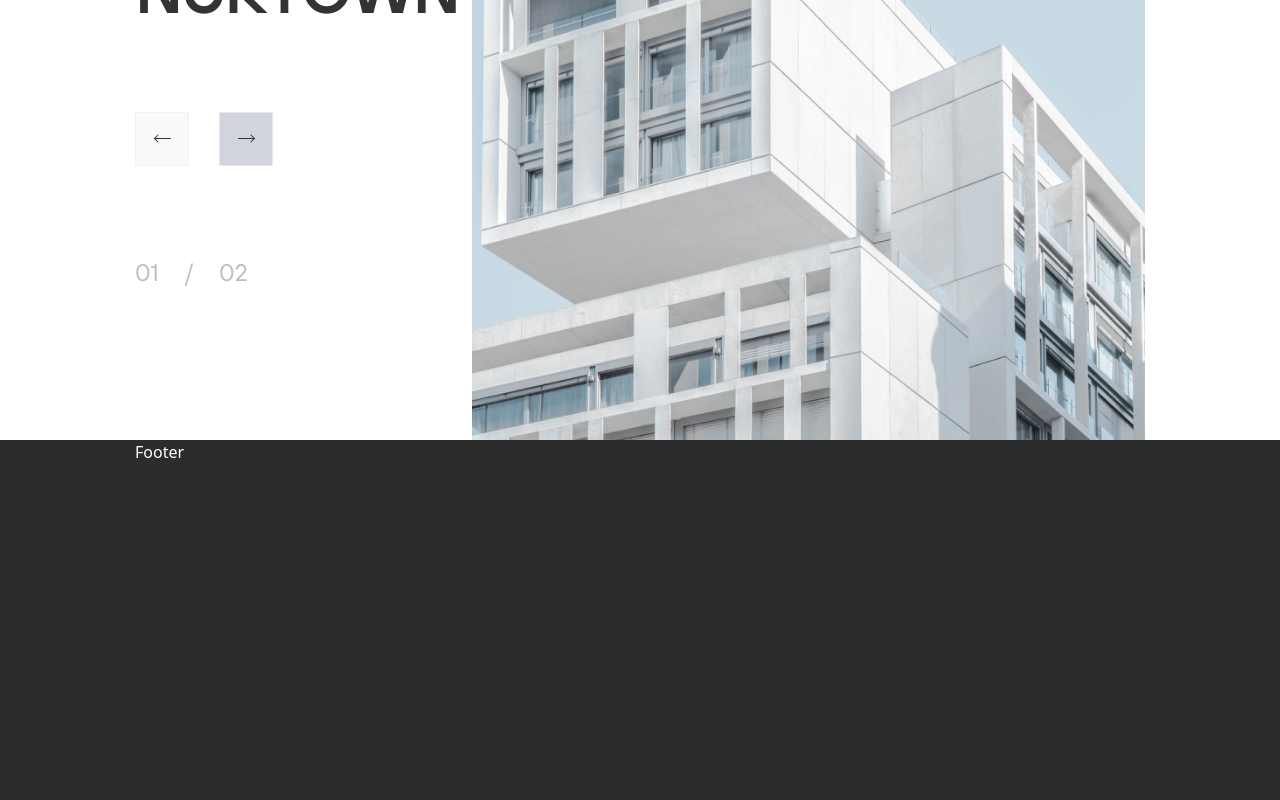
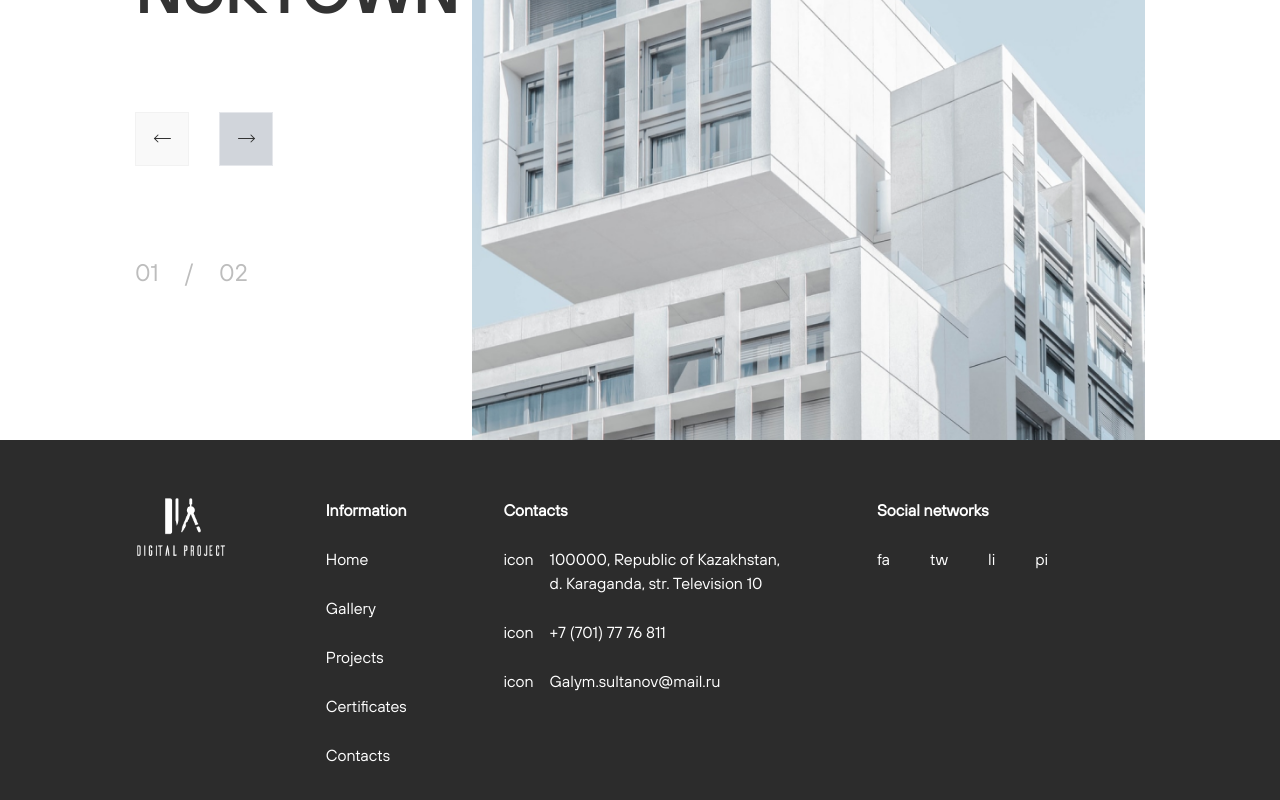
Before and after one commit to rileyarnie/architects, a Next.js app: page / in a window 1280 px wide. Shown: the part 360-1160 px from the top of the page. Built offline with nearby package versions, Linux system fonts and the light colour scheme.

Commit message:
add footer

```diff
--- a/components/Footer.tsx
+++ b/components/Footer.tsx
@@ -1,9 +1,50 @@
 import React from "react";
+import Image from "next/image";
+import icon from "../public/assets/images/footerIcon.png";
 
 const Footer = () => {
   return (
-    <footer className="px-[8.4375rem] bg-arch-gray text-white max-h-[26.0625rem] h-[26.0625rem]">
-      Footer
+    <footer className="font-hoves bg-arch-gray text-white max-h-[26.0625rem] h-[26.0625rem] pt-[3.625rem]">
+      <div className="px-[8.4375rem] grid grid-flow-col ">
+        <div className="bg-transparent h-[145px] w-[94px] bg-footer-icon bg-contain bg-no-repeat"></div>
+        <div className="space-y-[1.5625rem]">
+          <p className="font-semibold">Information</p>
+          <ul className="space-y-[1.5625rem]">
+            <li>Home</li>
+            <li>Gallery</li>
+            <li>Projects</li>
+            <li>Certificates</li>
+            <li>Contacts</li>
+          </ul>
+        </div>
+        <div className="space-y-[1.5625rem]">
+          <p className="font-semibold">Contacts</p>
+          <div className="flex align-middle space-x-[1rem]">
+            <p>icon</p>
+            <p>
+              100000, Republic of Kazakhstan,
+              <br /> d. Karaganda, str. Television 10
+            </p>
+          </div>
+          <div className="flex align-middle space-x-[1rem]">
+            <p>icon</p>
+            <p>+7 (701) 77 76 811</p>
+          </div>
+          <div className="flex align-middle space-x-[1rem]">
+            <p>icon</p>
+            <p>Galym.sultanov@mail.ru</p>
+          </div>
+        </div>
+        <div className="space-y-[1.5625rem]">
+          <p className="font-semibold">Social networks</p>
+          <ul className="flex space-x-[2.5rem]">
+            <li>fa</li>
+            <li>tw</li>
+            <li>li</li>
+            <li>pi</li>
+          </ul>
+        </div>
+      </div>
     </footer>
   );
 };
--- a/tailwind.config.js
+++ b/tailwind.config.js
@@ -9,6 +9,7 @@ module.exports = {
     extend: {
       backgroundImage: {
         "first-hero": "url('/assets/images/hero.png')",
+        "footer-icon": "url('/assets/images/footerIcon.png')",
       },
       colors: {
         "arch-gray": "#2C2C2C",
```
Also changed, not shown: public/assets/images/footerIcon.png (added).
